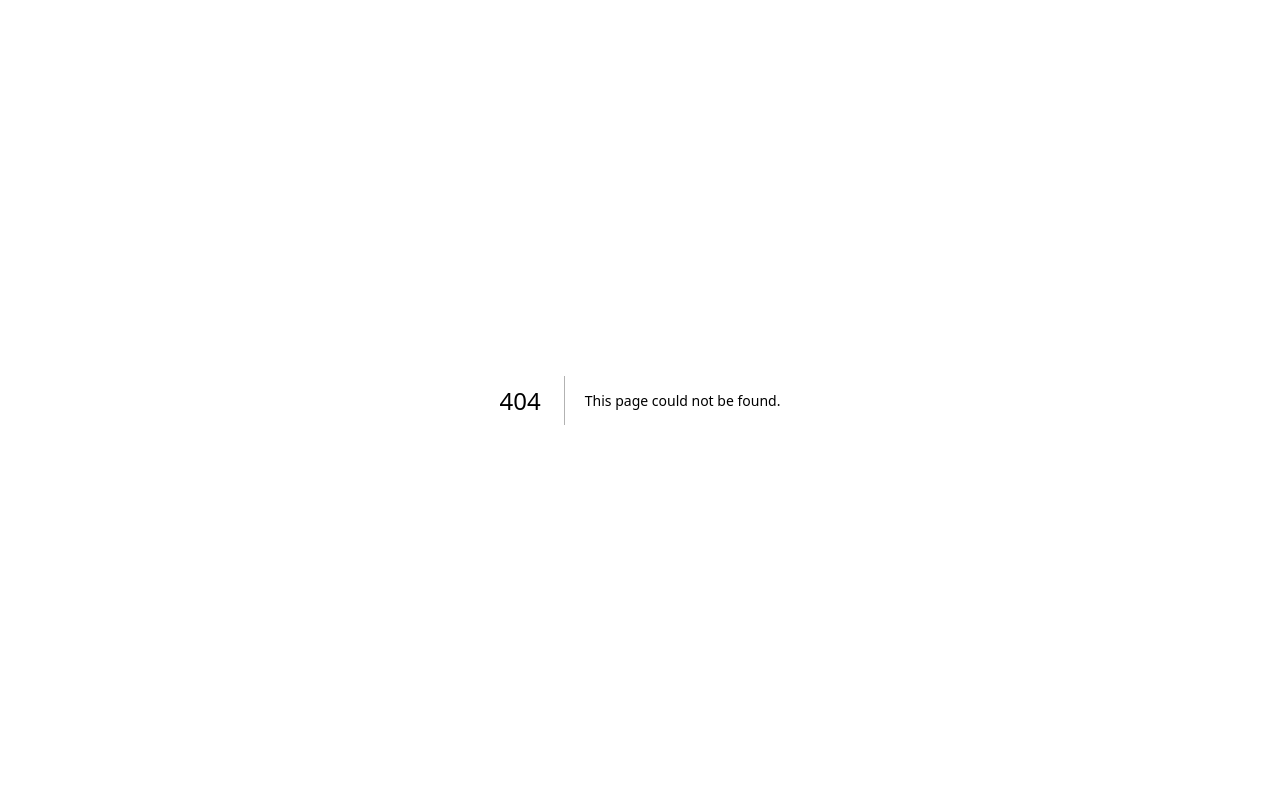
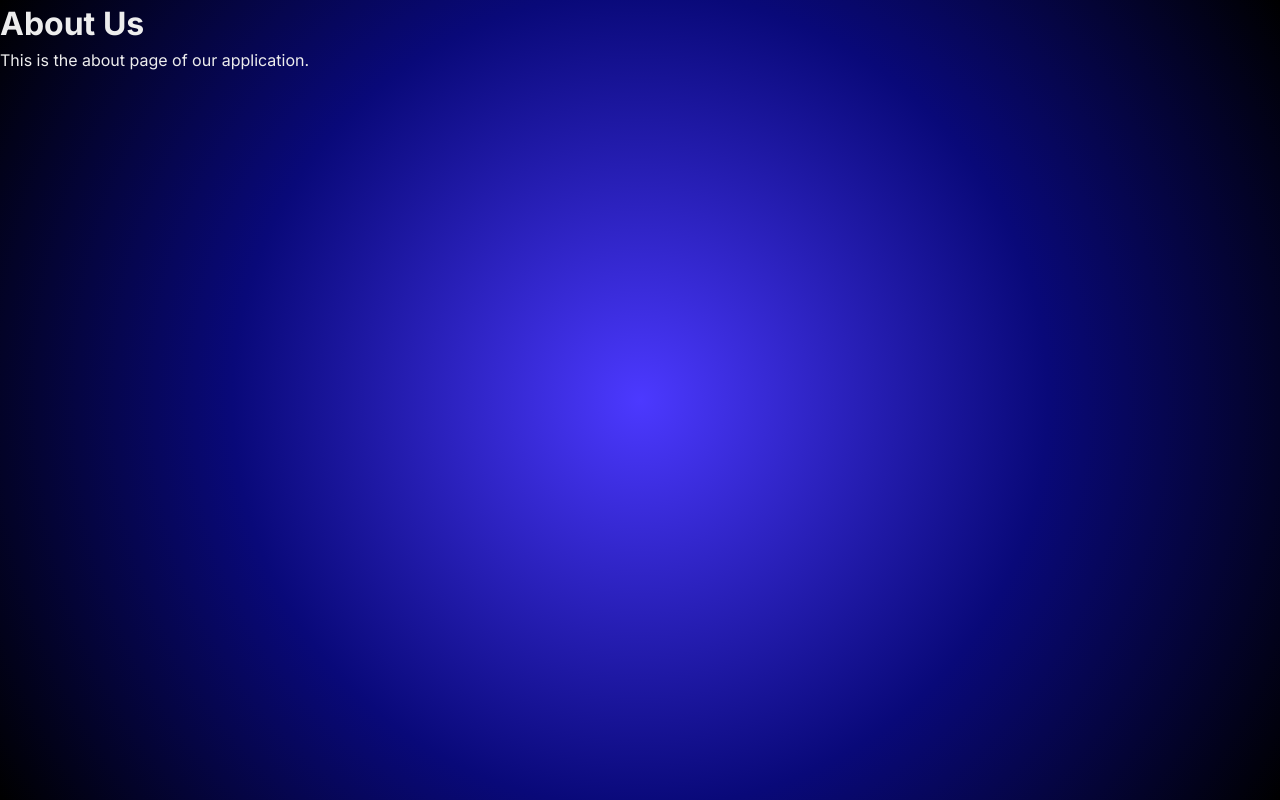
Before and after one commit to J-C-S-V/Portfolio, a Next.js app: page /about in a window 1280 px wide. Before the commit this address had no page. Built offline with nearby package versions, Linux system fonts and the light colour scheme.

Commit message:
Add about page

```diff
--- a/src/app/_components/contact.tsx
+++ b/src/app/_components/contact.tsx
@@ -1,4 +1,5 @@
 import Image from "next/image";
+import Link from "next/link";
 import "./contact.css";
 
 export default function Home() {
@@ -25,6 +26,7 @@
           +2 years of experience in web development, specializing in front-end
           development. I have a strong passion for creating beautiful user
           interfaces and enhancing user experiences.
+          <Link href="/about">Read more</Link>
         </p>
       </div>
     </article>
--- /dev/null
+++ b/src/app/about/page.tsx
@@ -0,0 +1,8 @@
+export default function About() {
+  return (
+    <div>
+      <h1>About Us</h1>
+      <p>This is the about page of our application.</p>
+    </div>
+  );
+}
```
